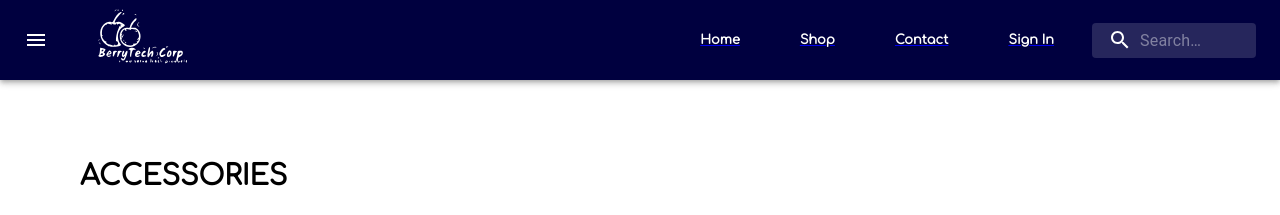
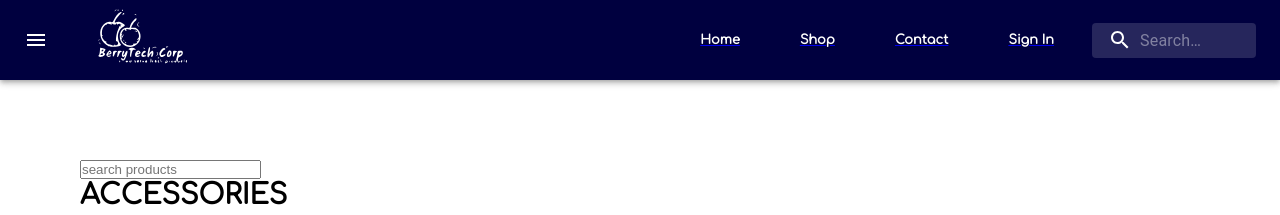
Before and after one commit to ahnaaf-al-rafee/berryTech, a React (Create React App) app: page /shop in a window 1280 px wide. Shown: the top 215 px of the page. Built offline with nearby package versions, Linux system fonts and the light colour scheme.

Commit message:
build seach functionality to shop page

```diff
--- a/src/App.js
+++ b/src/App.js
@@ -1,3 +1,5 @@
+import React from "react";
+
 import { Route, Switch } from "react-router-dom";
 
 import "./App.css";
@@ -5,8 +7,18 @@ import "./App.css";
 import Header from "./components/header/header.component";
 import HomePage from "./pages/homepage/homepage.component";
 import ShopPage from "./pages/shop/shop.component";
+import SHOP_DATA from "./pages/shop/shop_data";
 
-function App() {
+class App extends React.Component {
+  constructor(props) {
+    super(props);
+
+    this.state = {
+      data: SHOP_DATA,
+    };
+  }
+
+  render() {
     return (
       <div className="App">
         <Header />
@@ -17,5 +29,6 @@ function App() {
       </div>
     );
   }
+}
 
 export default App;
--- a/src/pages/shop/shop.component.jsx
+++ b/src/pages/shop/shop.component.jsx
@@ -11,14 +11,27 @@ class ShopPage extends React.Component {
 
     this.state = {
       collections: SHOP_DATA,
+      searchField: "",
     };
   }
+  handleChange = (event) => {
+    this.setState({ searchField: event.target.value });
+  };
 
   render() {
-    const { collections } = this.state;
+    const { collections, searchField } = this.state;
+
+    const filteredData = collections.filter((collection) =>
+      collection.title.toUpperCase().includes(searchField.toLocaleUpperCase())
+    );
     return (
       <div className="shop-page">
-        {collections.map(({ id, ...otherProps }) => (
+        <input
+          type="search"
+          placeholder="search products"
+          onChange={this.handleChange}
+        />
+        {filteredData.map(({ id, ...otherProps }) => (
           <CollectionPreview key={id} {...otherProps} />
         ))}
       </div>
```
Also changed, not shown: 1 other file (tests, documents, lock files or other folders). Lines whose indentation alone changed are shown as unchanged.
